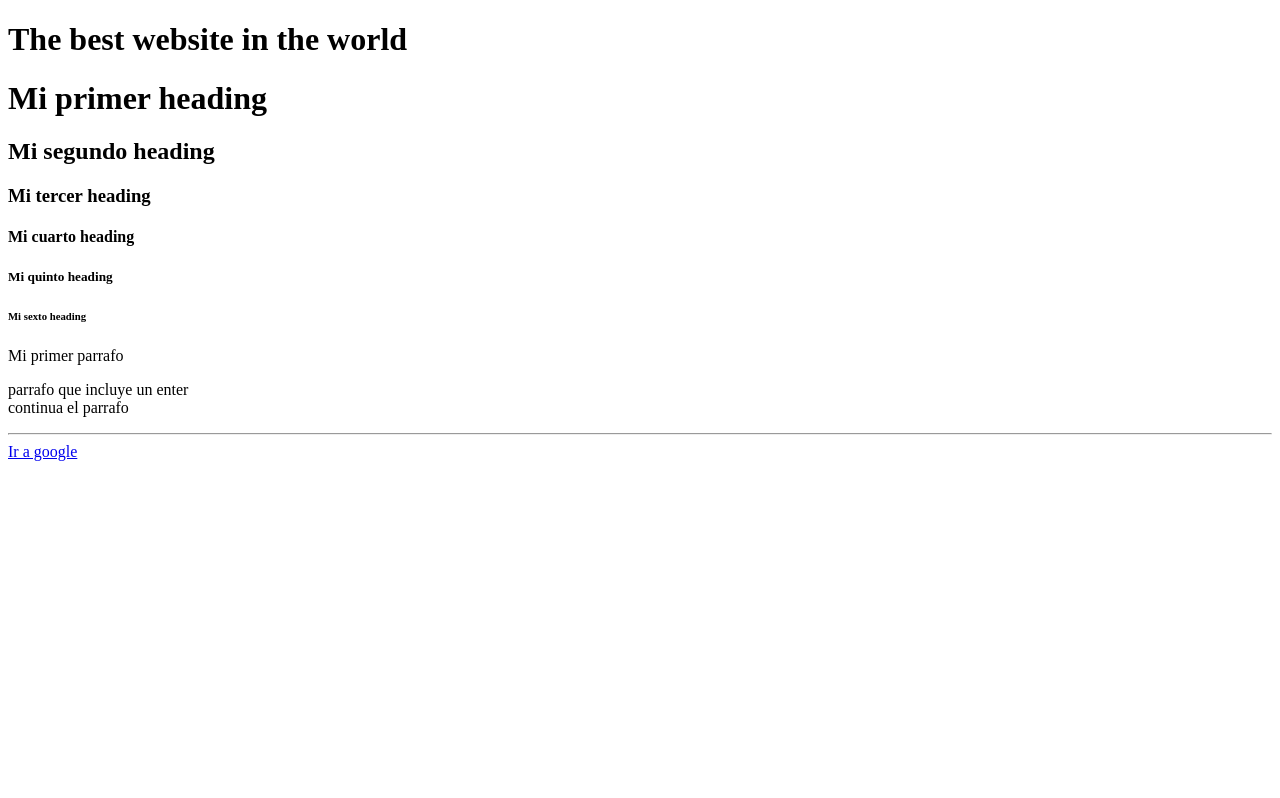
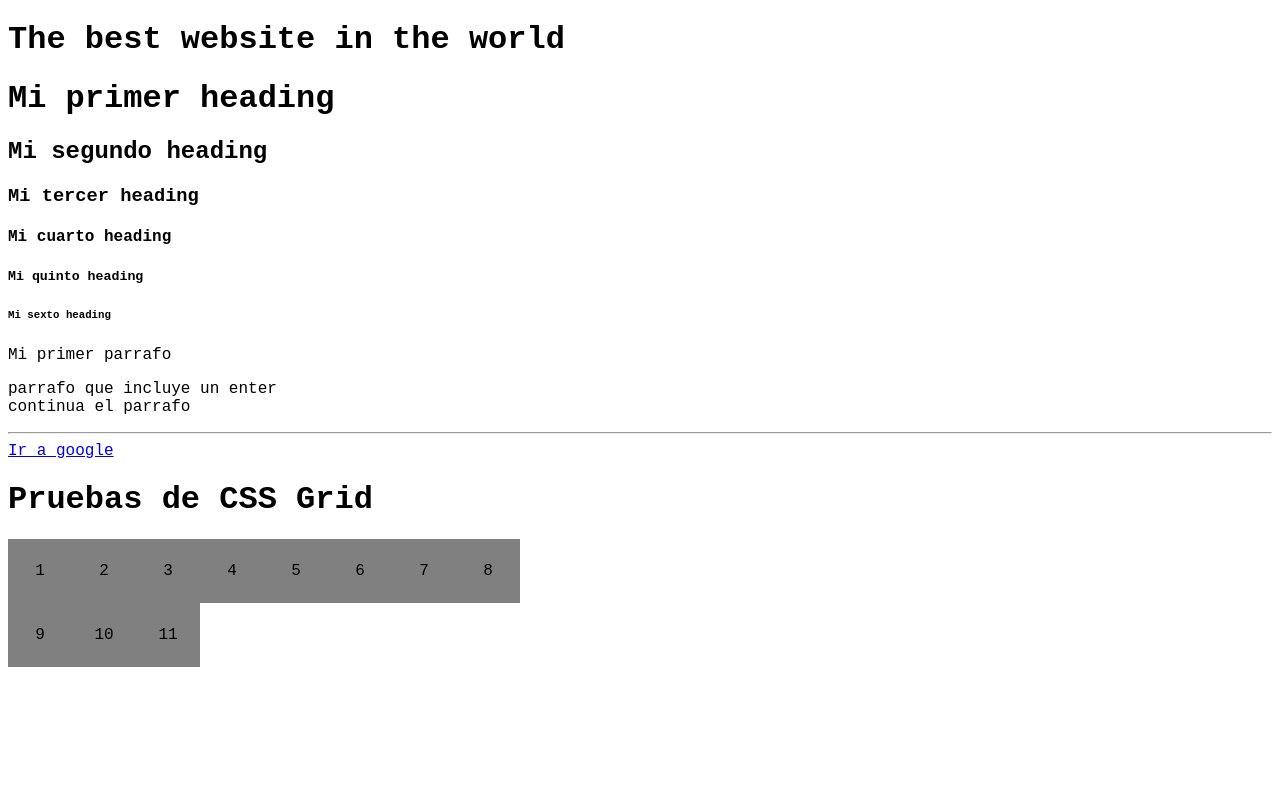
Before and after one commit to JFCTito/primeraweb, a plain HTML site: page index.html in a window 1280 px wide. Drawn offline with Linux system fonts and the light colour scheme.

Commit message:
practicas con grid box

```diff
--- a/Styles/style.css
+++ b/Styles/style.css
@@ -1,12 +1,21 @@
 /* estilos de reset */
-
-* {
-    margin:0px;
-    padding:0px;
-}
 
 /* Globals */
 
 html {
     font-family:'courier new', courier, monospace;
 }
+
+.grid-layout{
+    display: grid;
+    grid-template-rows: repeat(4, 4rem);
+    grid-template-columns: repeat(8, 4rem);
+    background-color: white;
+}
+
+.caja{
+    display: flex;
+    align-items: center;
+    justify-content: center;
+    background-color: gray;
+}
--- a/index.html
+++ b/index.html
@@ -4,6 +4,7 @@
     <meta charset="UTF-8">
     <meta http-equiv="X-UA-Compatible" content="IE=edge">
     <meta name="viewport" content="width=device-width, initial-scale=1.0">
+    <link rel="stylesheet" type="text/css" href="Styles/style.css" />
     <title>Mi Primera Web</title>
 </head>
 <body>
@@ -21,13 +22,51 @@
         <p>Mi primer parrafo</p>
 
         <p>parrafo que incluye un enter
-        <br>
+            <br>
         continua el parrafo</p>
 
         <!--Comentario personal para coders en la web-->
         <hr>
         <!--linea de separacion-->
         <a target="_blank" href="https://www.google.com">Ir a google</a>
+
+        <h1>Pruebas de CSS Grid</h1>
+
+        <div class="grid-layout">
+            <div class="caja" class="caja1">
+                 1
+            </div>
+            <div class="caja" class="caja2">
+                 2
+            </div>
+            <div class="caja" class="caja3">
+                 3
+            </div>
+            <div class="caja" class="caja4">
+                 4
+            </div>
+            <div class="caja" class="caja5">
+                 5
+            </div>
+            <div class="caja" class="caja6">
+                 6
+            </div>
+            <div class="caja" class="caja7">
+                 7
+            </div>
+            <div class="caja" class="caja8">
+                 8
+            </div>
+            <div class="caja" class="caja9">
+                 9
+            </div>
+            <div class="caja" class="caja10">
+                 10
+            </div>
+            <div class="caja" class="caja11">
+                11
+            </div>
+        </div>
     </main>
     <footer></footer>
 </body>
```
